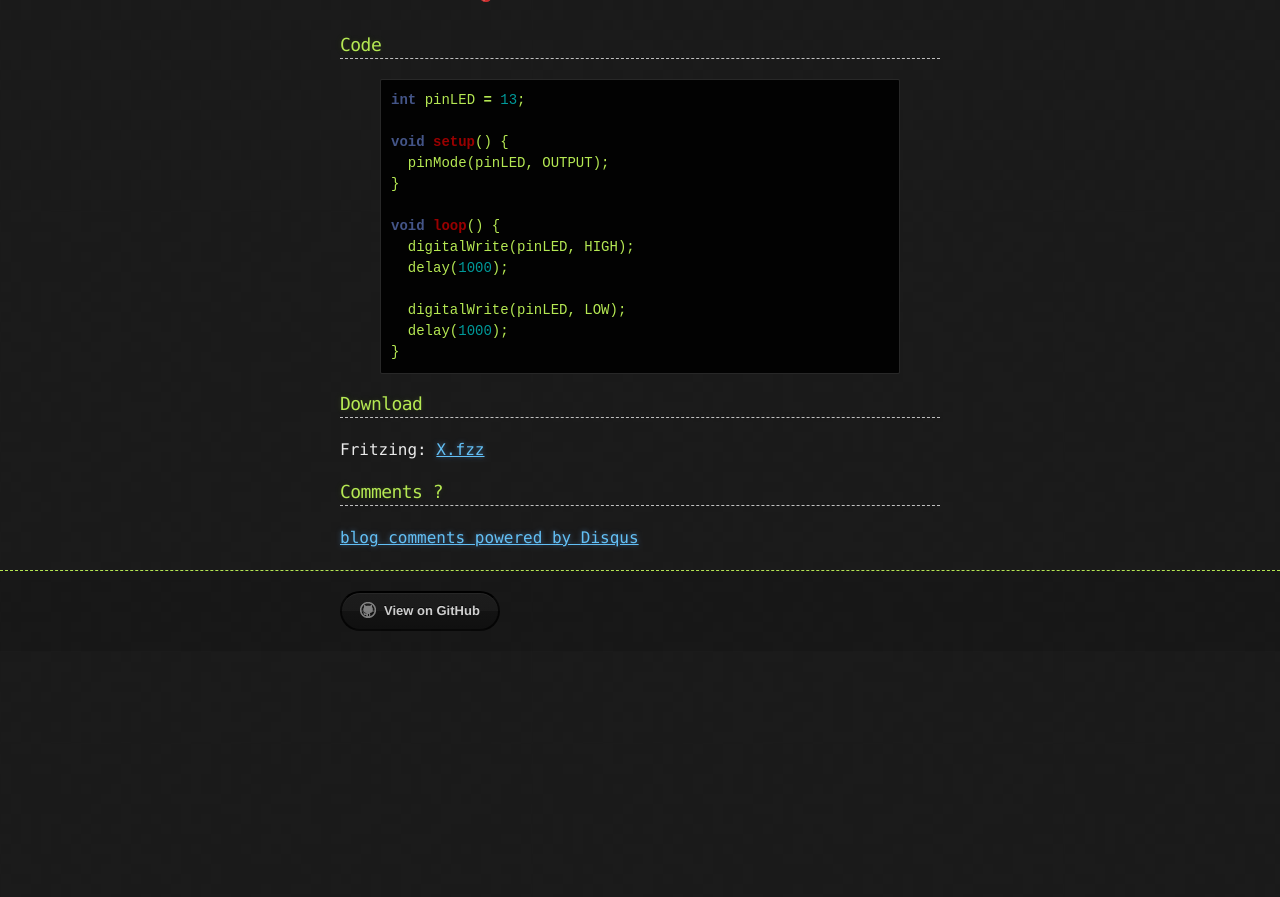
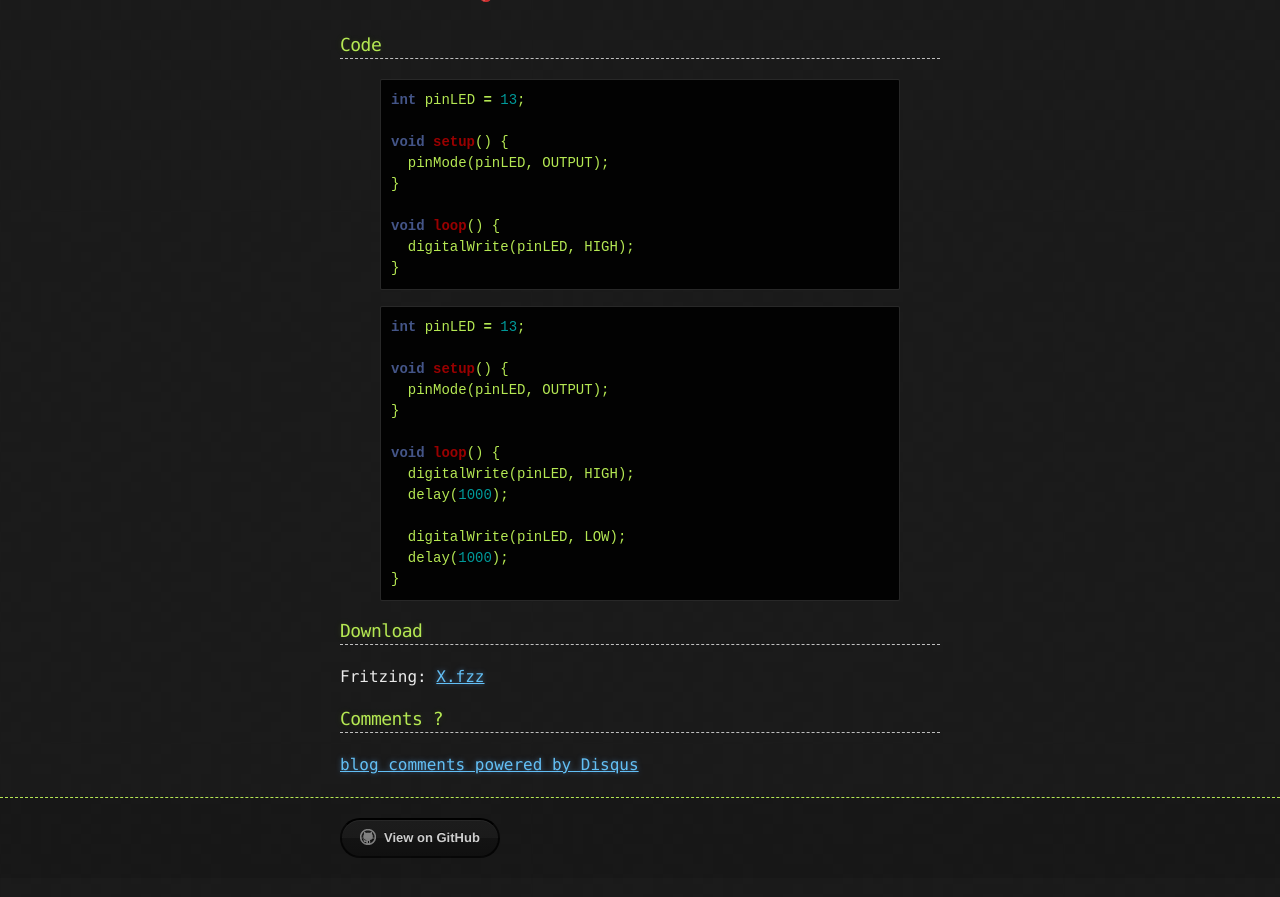
Before and after one commit to raspikuku/raspikuku.github.io, a Jekyll site: the page built from raspitut/arduino/led_blink.md, in a window 1280 px wide and 900 px high, scrolled down 1385 px. Shown: the top 897 px of the window. Built offline with Jekyll 4.4.1, drawn with Linux system fonts in a browser that asks for light colours; Markdown is read by kramdown in place of the engine named in the settings; comment, search, counter and statistics services are not loaded; before the commit the page ends 2076 px from its top, so only the background shows below that.

Commit message:
Arduino led_blink

```diff
--- a/raspitut/arduino/led_blink.md
+++ b/raspitut/arduino/led_blink.md
@@ -26,6 +26,18 @@ void setup() {
 
 void loop() {
   digitalWrite(pinLED, HIGH);
+}
+{% endhighlight %}
+
+{% highlight c %}
+int pinLED = 13;
+
+void setup() {
+  pinMode(pinLED, OUTPUT);
+}
+
+void loop() {
+  digitalWrite(pinLED, HIGH);
   delay(1000);
 
   digitalWrite(pinLED, LOW);
```
